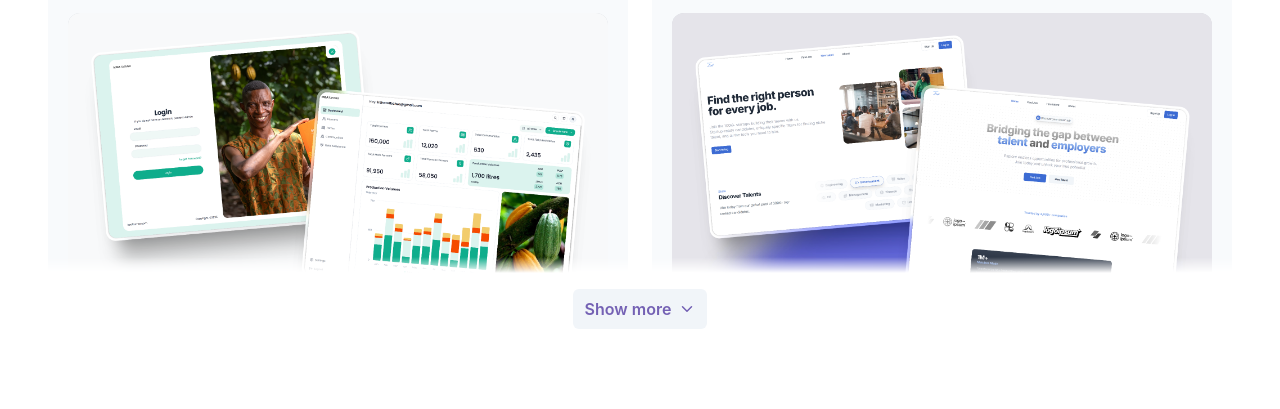
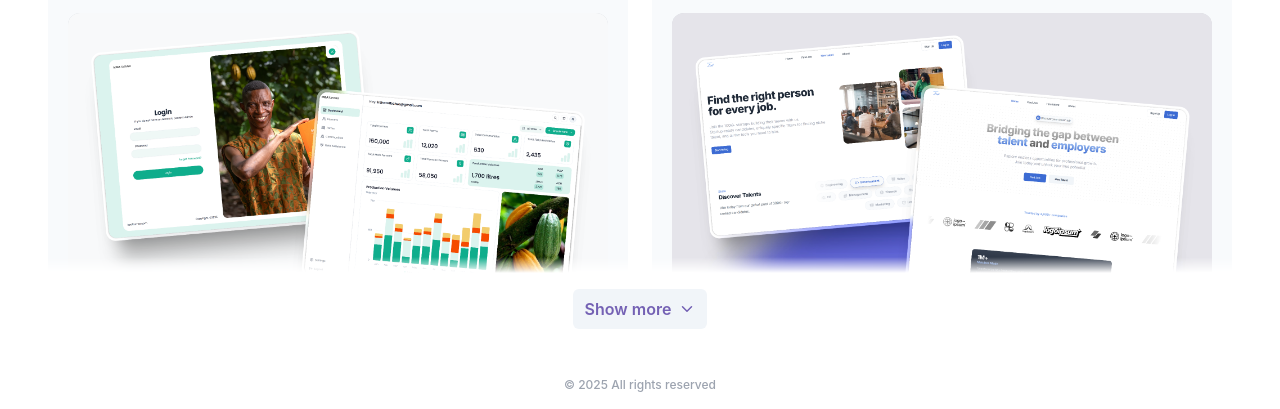
Before and after one commit to irshadbaiwa/irshadbaiwa.github.io, a Gatsby site: page / in a window 1280 px wide. Shown: the part 1864-2273 px from the top of the page. Before the commit the page ends 2225 px from the top, so only its background shows below. Built offline with nearby package versions, Linux system fonts and the light colour scheme; Gatsby itself is replaced by a stand-in of ours.

Commit message:
add footer

```diff
--- /dev/null
+++ b/src/components/blocks/Footer.tsx
@@ -0,0 +1,12 @@
+import React from 'react'
+import Text from '../typography/Text'
+
+export const Footer = () => {
+  return (
+    <footer className="w-full screen-gutter py-4 flex justify-center">
+      <Text variant="xs" className="text-gray-400">
+        &copy; {new Date().getFullYear()} All rights reserved
+      </Text>
+    </footer>
+  )
+}
--- a/src/layouts/index.tsx
+++ b/src/layouts/index.tsx
@@ -1,5 +1,6 @@
 import React from 'react'
 import Header from '../components/blocks/Header'
+import { Footer } from '../components/blocks/Footer'
 
 interface Props {
   children: React.ReactNode
@@ -10,6 +11,7 @@ const Layout: React.FC<Props> = ({ children }) => {
     <>
       {/* <Header /> */}
       {children}
+      <Footer />
     </>
   )
 }
```
